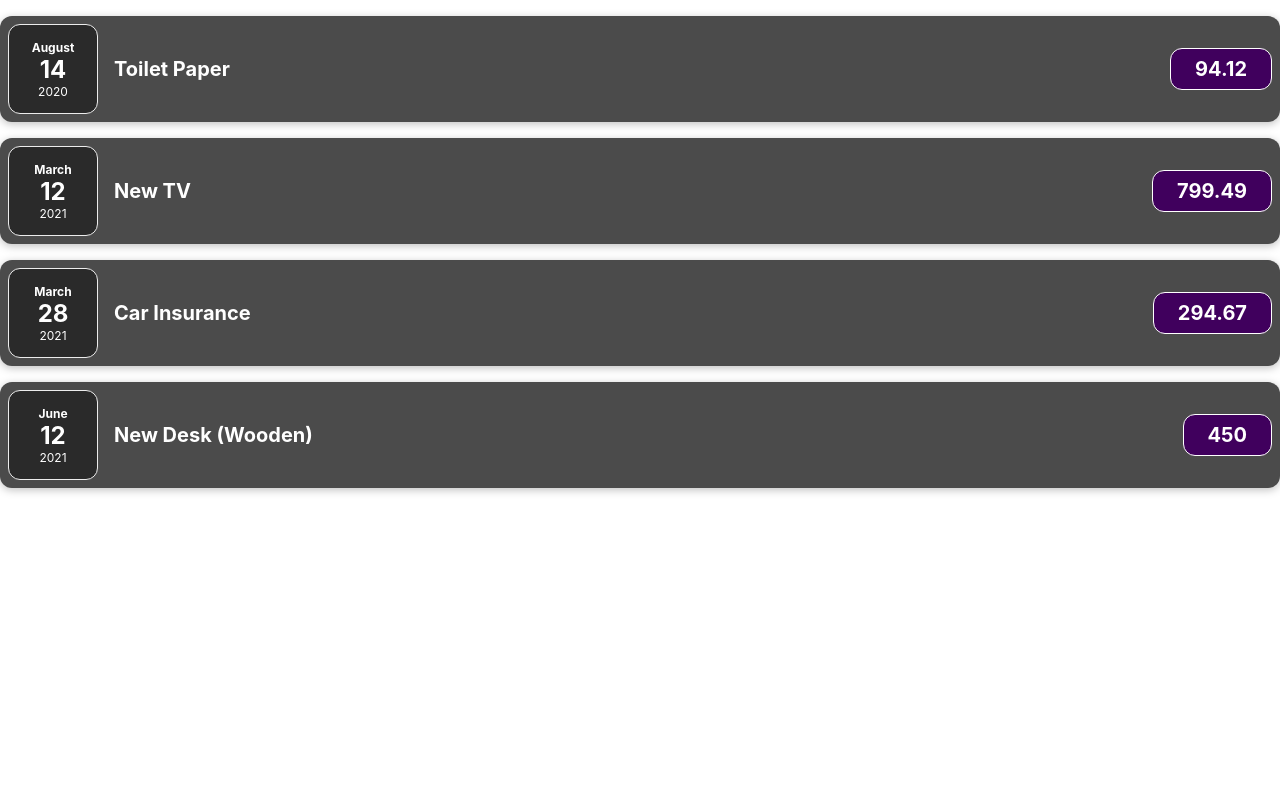
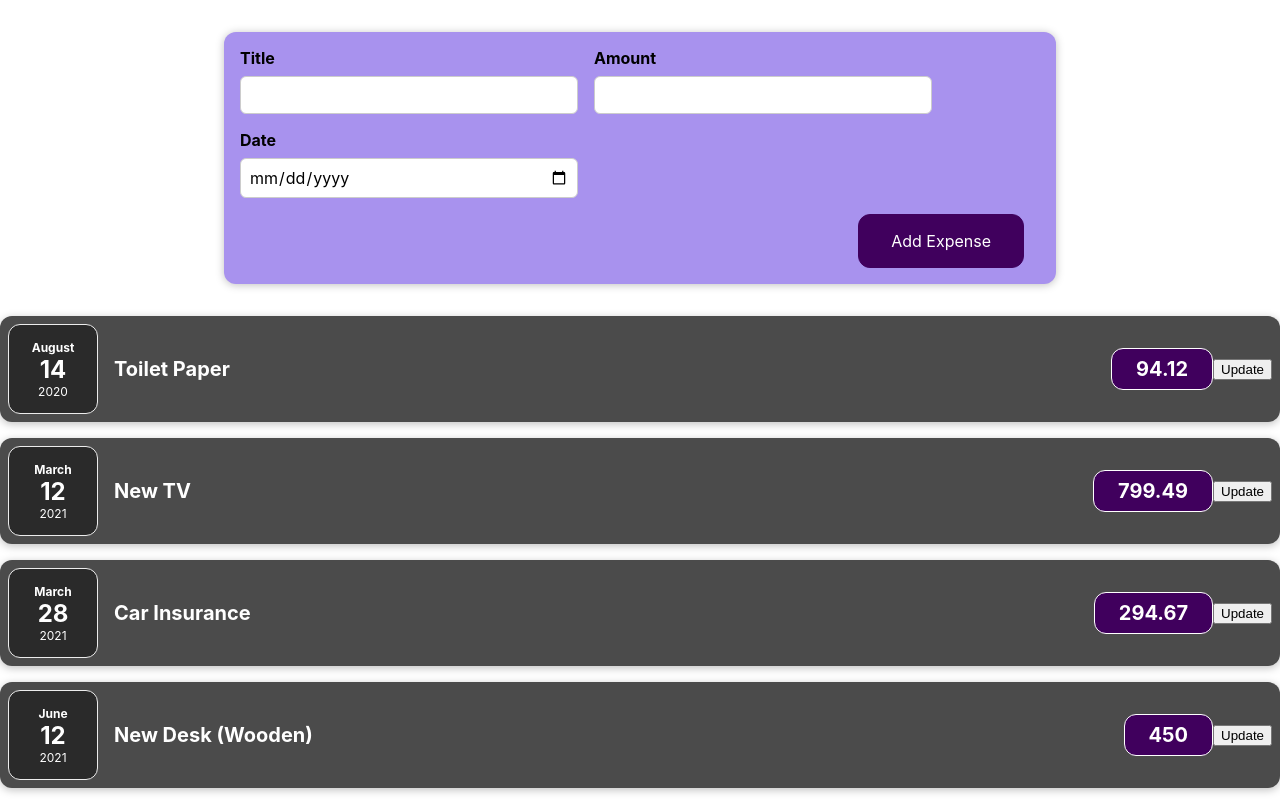
Before and after one commit to tarunsinghtanwar5/expense-tracker, a React (Create React App) app: page / in a window 1280 px wide. Built offline with nearby package versions, Linux system fonts and the light colour scheme.

Commit message:
added NewExpense option

```diff
--- a/src/App.js
+++ b/src/App.js
@@ -1,5 +1,6 @@
 import ExpenseItem from './components/ExpenseItem';
 import './App.css';
+import NewExpense from './components/NewExpense/NewExpense.js';
 
 function App() {
   const expenses = [
@@ -29,6 +30,7 @@
   ];
   return (
     <div>
+      <NewExpense/>
       <ExpenseItem title={expenses[0].title} amount={expenses[0].amount} date={expenses[0].date} />
       <ExpenseItem title={expenses[1].title} amount={expenses[1].amount} date={expenses[1].date} />
       <ExpenseItem title={expenses[2].title} amount={expenses[2].amount} date={expenses[2].date} />
--- a/src/components/ExpenseItem.js
+++ b/src/components/ExpenseItem.js
@@ -1,16 +1,23 @@
+import react,{useState} from 'react';
 import './ExpenseItem.css';
 import ExpenseDate from './ExpenseDate.js';
 function ExpenseItem(props) {
+	const [title,setTitle]=useState(props.title)
+	const newTitle=()=>{
+		setTitle("Hacked")
+
+	}
 
 	return (
 		<div className="expense-item">
 			<ExpenseDate date={props.date}/>
 
 			<div className="expense-item__description">
-				<h2>{props.title}</h2>
+				<h2>{title}</h2>
 			</div>
 
 			<div className="expense-item__price">{props.amount}</div>
+			<button onClick={newTitle}>Update</button>
 		</div>
 	);
 }
--- /dev/null
+++ b/src/components/NewExpense/ExpenseForm.css
@@ -0,0 +1,27 @@
+.new-expense__controls {
+  display: flex;
+  flex-wrap: wrap;
+  gap: 1rem;
+  margin-bottom: 1rem;
+  text-align: left;
+}
+
+.new-expense__control label {
+  font-weight: bold;
+  margin-bottom: 0.5rem;
+  display: block;
+}
+
+.new-expense__control input {
+  font: inherit;
+  padding: 0.5rem;
+  border-radius: 6px;
+  border: 1px solid #ccc;
+  width: 20rem;
+  max-width: 100%;
+}
+
+.new-expense__actions {
+  text-align: right;
+
+}
--- /dev/null
+++ b/src/components/NewExpense/ExpenseForm.js
@@ -0,0 +1,30 @@
+import './ExpenseForm.css'
+
+function ExpenseForm(){
+return(
+    <form>
+        <div className="new-expense__controls">
+         <div className="new-expense__control">
+             <label>Title</label>
+             <input type="text"/>
+         </div>
+         <div className="new-expense__control">
+             <label>Amount</label>
+             <input type="number" min='0' step='0.1'/>
+         </div>
+         <div className="new-expense__control">
+             <label>Date</label>
+             <input type="date" min='2019-01-01' step='2022-12-31'/>
+         </div>
+        </div>
+
+         <div className="new-expense__actions">
+             <button type="submit">Add Expense</button>
+         </div>
+
+    </form>
+)
+}
+
+
+export default ExpenseForm;
--- /dev/null
+++ b/src/components/NewExpense/NewExpense.css
@@ -0,0 +1,38 @@
+.new-expense {
+  background-color: #a892ee;
+  padding: 1rem;
+  margin: 2rem auto;
+  width: 50rem;
+  max-width: 95%;
+  border-radius: 12px;
+  text-align: center;
+  box-shadow: 0 1px 8px rgba(0, 0, 0, 0.25);
+}
+
+.new-expense button {
+  font: inherit;
+  cursor: pointer;
+  padding: 1rem 2rem;
+  border: 1px solid #40005d;
+  background-color: #40005d;
+  color: white;
+  border-radius: 12px;
+  margin-right: 1rem;
+}
+
+.new-expense button:hover,
+.new-expense button:active {
+  background-color: #510674;
+  border-color: #510674;
+}
+
+.new-expense button.alternative {
+  color: #220131;
+  border-color: transparent;
+  background-color: transparent;
+}
+
+.new-expense button.alternative:hover,
+.new-expense button.alternative:active {
+  background-color: #ddb3f8;
+}
--- /dev/null
+++ b/src/components/NewExpense/NewExpense.js
@@ -0,0 +1,11 @@
+import './NewExpense.css'
+import ExpenseForm from './ExpenseForm'
+function NewExpense(){
+return(
+    <div className="new-expense">
+        <ExpenseForm/>
+    </div>
+)
+}
+
+export default NewExpense;
```
